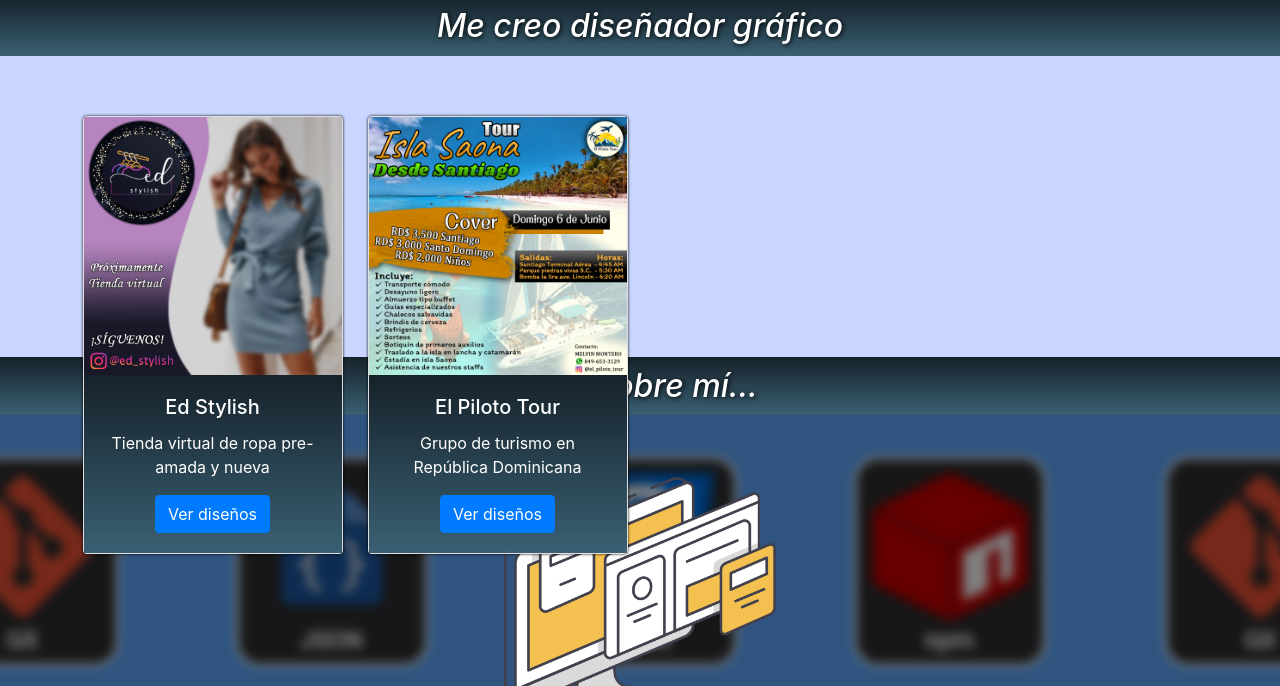
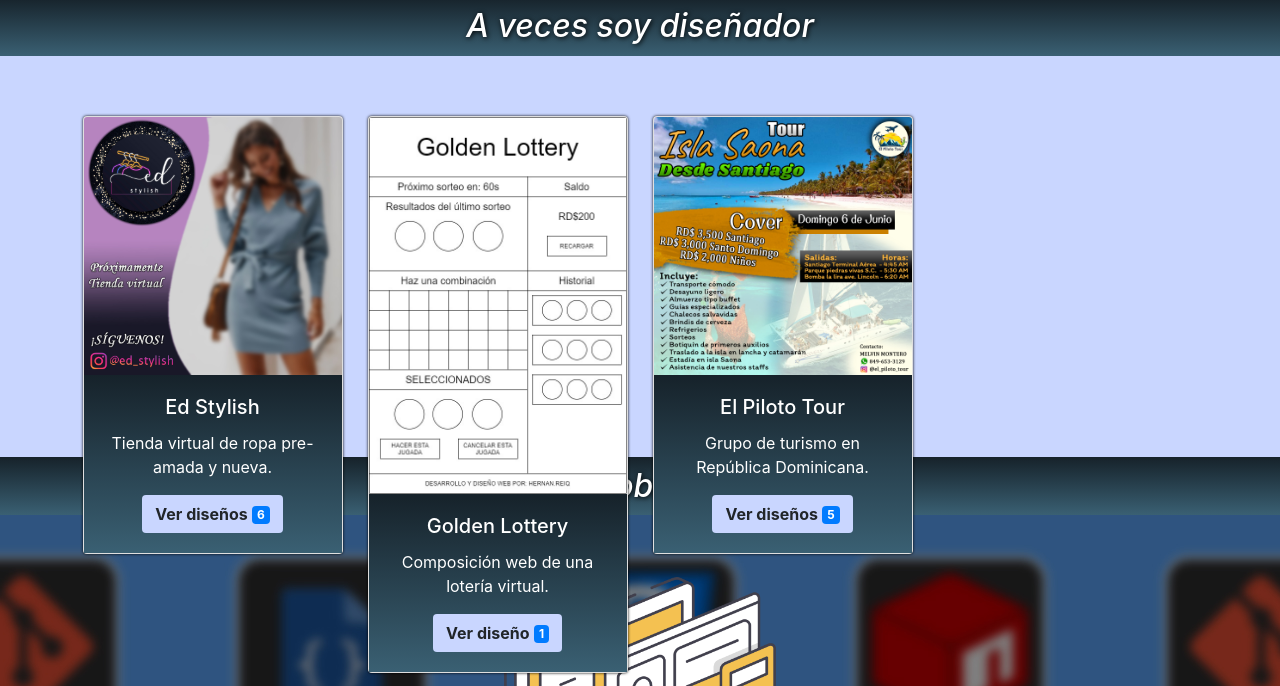
Before and after one commit to hernanreiq/graphic-design, a plain HTML site: page index.html in a window 1280 px wide. Shown: the part 634-1320 px from the top of the page. Drawn offline with nearby package versions, Linux system fonts and the light colour scheme.

Commit message:
Proyecto Golden Lottery agregado, pulido el diseño y presentacion de las tarjetas

```diff
--- a/css/style.css
+++ b/css/style.css
@@ -1,8 +1,11 @@
 header {
     background-image: url('../img/portada-graphic-design.jpg');
 }
-main {
+main, .btn-color {
     background: #C9D6FF;
+}
+.btn-color:hover {
+    background: #a0b6ff;
 }
 .portafolio-web {
     background-image: url('../img/lenguajes.jpg');
@@ -33,6 +36,9 @@ h2 a:hover {
     box-shadow: black 0px 0px 10px;
     max-width: 290px;
     width: 100%;
+}
+.img-card {
+    min-height: 100px;
 }
 @media only screen and (max-width: 550px){
     .foto-presentacion {
@@ -101,7 +107,7 @@ footer {
 .container-lg {
     max-width: 1070px;
 }
-.badge {
+.badge-firma {
     background-color: black;
 }
 .fotos-modal {
--- a/index.html
+++ b/index.html
@@ -4,7 +4,9 @@
     <meta charset="UTF-8">
     <meta http-equiv="X-UA-Compatible" content="IE=edge">
     <meta name="viewport" content="width=device-width, initial-scale=1.0">
+    <!--BOOTSTRAP-->
     <link rel="stylesheet" href="https://cdn.jsdelivr.net/npm/bootstrap@4.6.0/dist/css/bootstrap.min.css" integrity="sha384-B0vP5xmATw1+K9KRQjQERJvTumQW0nPEzvF6L/Z6nronJ3oUOFUFpCjEUQouq2+l" crossorigin="anonymous">
+    <!--MASONRY-->
     <script src="https://unpkg.com/masonry-layout@4.2.2/dist/masonry.pkgd.min.js"></script>
     <link rel="stylesheet" href="css/style.css">
     <title>Portafolio de diseño gráfico</title>
@@ -18,7 +20,7 @@
         </div>
     </header>
     <div class="division-contenido">
-        <h2><i>Me creo diseñador gráfico</i></h2>
+        <h2><i>A veces soy diseñador</i></h2>
     </div>
     <main>
         <!-- CONTENIDO DEL PORTAFOLIO -->
@@ -26,16 +28,17 @@
             <div class="contenedor mx-auto py-5 text-center" id="contenedor-tarjetas">
                 <!-- TARJETAS SE INSERTAN POR JAVASCRIPT -->
             </div>
+        </div>
+        <div class="clearfix"></div>
 
-
-
-
-            <!-- Modal -->
+        <!--VENTANA EMERGENTE - MODAL -->
         <div class="modal fade" id="VentanaEmergente" tabindex="-1" aria-labelledby="VentanaEmergenteTexto" aria-hidden="true">
             <div class="modal-dialog modal-lg modal-dialog-centered">
                 <div class="modal-content">
                     <div class="modal-header">
-                    <h5 class="modal-title" id="VentanaEmergenteTexto">Ed Stylish</h5>
+                        <h5 class="modal-title" id="VentanaEmergenteTexto">
+                            <!-- TITULO DEL MODAL AGREGADO CON JAVASCRIPT-->
+                        </h5>
                             <button type="button" class="close" data-dismiss="modal" aria-label="Close">
                                 <span aria-hidden="true">&times;</span>
                             </button>
@@ -62,28 +65,7 @@
                 </div>
             </div>
         </div>
-
-
-
-
-
-
-
-
-
-
-
-
-
-
-
-
-
-
-
-
-            <div class="clearfix"></div>
-        </div>
+        <!--FINAL DEL MODAL -->
     </main>
     <!-- MÁS SOBRE MI -->
     <div class="division-contenido">
@@ -100,11 +82,13 @@
             </div>
         </div>
     </section>
+    <!-- PIE DE PAGINA - FIRMA -->
     <footer>
         <div class="container py-2">
-            <p class="text-center creditos mb-0">Web desarrollada y diseñada por: <span class="badge"><a href="https://bit.ly/hernanreiq" target="_blank" class="firma">Hernan.Reiq</a></span></p>
+            <p class="text-center creditos mb-0">Web desarrollada y diseñada por: <span class="badge badge-firma"><a href="https://bit.ly/hernanreiq" target="_blank" class="firma">Hernan.Reiq</a></span></p>
         </div>
     </footer>
+    <!-- SCRIPTS DE LA PAGINA -->
 <script src="https://code.jquery.com/jquery-3.5.1.slim.min.js" integrity="sha384-DfXdz2htPH0lsSSs5nCTpuj/zy4C+OGpamoFVy38MVBnE+IbbVYUew+OrCXaRkfj" crossorigin="anonymous"></script>
 <script src="https://cdn.jsdelivr.net/npm/bootstrap@4.6.0/dist/js/bootstrap.bundle.min.js" integrity="sha384-Piv4xVNRyMGpqkS2by6br4gNJ7DXjqk09RmUpJ8jgGtD7zP9yug3goQfGII0yAns" crossorigin="anonymous"></script>
 <script src="js/script.js"></script>
--- a/js/script.js
+++ b/js/script.js
@@ -4,29 +4,45 @@ var ventana_emergente_texto = document.getElementById('VentanaEmergenteTexto');
 
 var proyectos = [{
   nombre: 'Ed Stylish',
-  tipo_proyecto: 'Tienda virtual de ropa pre-amada y nueva',
-  cantidad_fotos: 6
+  tipo_proyecto: 'Tienda virtual de ropa pre-amada y nueva.',
+  cantidad_fotos: 6,
+  formato: 'jpg'
+},{
+  nombre: 'Golden Lottery',
+  tipo_proyecto: 'Composición web de una lotería virtual.',
+  cantidad_fotos: 1,
+  formato: 'jpg'
 },{
   nombre: 'El Piloto Tour',
-  tipo_proyecto: 'Grupo de turismo en República Dominicana',
-  cantidad_fotos: 5
+  tipo_proyecto: 'Grupo de turismo en República Dominicana.',
+  cantidad_fotos: 5,
+  formato: 'jpg'
 }];
 
 function creadorDeTarjetas(){
   var cantidad_proyectos = proyectos.length;
   for(var i = 0; i < cantidad_proyectos; i++){
+    if(proyectos[i].cantidad_fotos > 1){
+      var textoBoton = '<b>Ver diseños</b>';
+    } else {
+      var textoBoton = '<b>Ver diseño</b>';
+    }
     contenedor_tarjetas.innerHTML += `
       <div class="elemento card">
-        <img src="img/proyectos/${proyectos[i].nombre}/0.jpg" alt="${proyectos[i].nombre}">
+          <div class="img-card">
+            <img src="img/proyectos/${proyectos[i].nombre}/0.${proyectos[i].formato}" class="card-img-top" alt="${proyectos[i].nombre}">
+          </div>
           <div class="card-body">
               <h5 class="card-title">${proyectos[i].nombre}</h5>
               <p class="card-text">${proyectos[i].tipo_proyecto}</p>
-            <button onclick="verImagenes(${i})" type="button" class="btn btn-primary" data-toggle="modal" data-target="#VentanaEmergente">Ver diseños</button>
+              <button onclick="verImagenes(${i})" type="button" class="btn btn-color" data-toggle="modal" data-target="#VentanaEmergente">${textoBoton} <span class="badge badge-primary">${proyectos[i].cantidad_fotos}</span></button>
           </div>
       </div>
     `;
   }
+  console.log('Tarjetas creadas!');
 }
+
 creadorDeTarjetas();
 
 function verImagenes(numero_proyecto){
@@ -40,7 +56,7 @@ function verImagenes(numero_proyecto){
     }
     fotos_carrusel.innerHTML += `
     <div class="carousel-item ${primeraFoto}">
-      <img src="img/proyectos/${proyectos[numero_proyecto].nombre}/${i}.jpg" class="d-block fotos-modal" alt="${proyectos[numero_proyecto].nombre}">
+      <img src="img/proyectos/${proyectos[numero_proyecto].nombre}/${i}.${proyectos[numero_proyecto].formato}" class="d-block fotos-modal" alt="${proyectos[numero_proyecto].nombre}">
     </div>
     `;
   }
@@ -51,4 +67,4 @@ var elem = document.querySelector('#contenedor-tarjetas');
 var msnry = new Masonry( elem, {
   itemSelector: '.elemento'
 });
-var msnry = new Masonry( '#contenedor-tarjetas', {});
+console.log('Efecto Masonry activado!');
```
Also changed, not shown: img/proyectos/Golden Lottery/0.jpg (added). Lines whose indentation alone changed are shown as unchanged.
